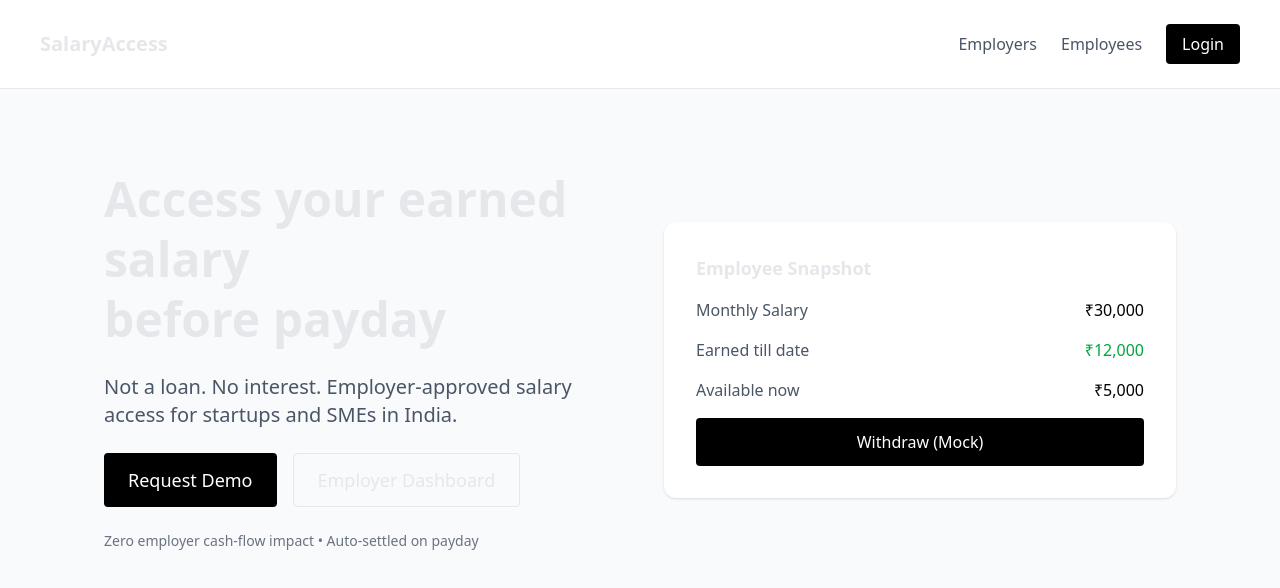
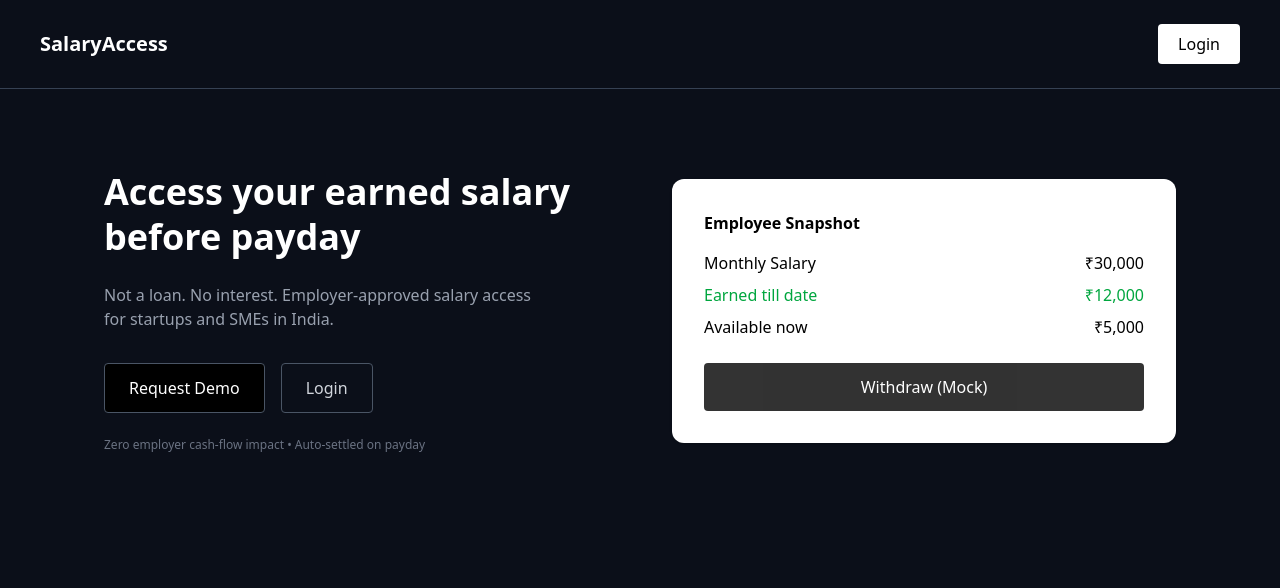
Before and after one commit to Coderrr-beep/Salary-access-MVP, a Next.js app: page / in a window 1280 px wide. Shown: the top 588 px of the page. Built offline with nearby package versions, Linux system fonts and the light colour scheme.

Commit message:
Clean landing page UX and fix navigation

```diff
--- a/app/page.js
+++ b/app/page.js
@@ -1,65 +1,83 @@
-export default function Home() {
+"use client";
+
+export default function HomePage() {
+  const handleDemo = () => {
+    alert(
+      "Demo request received ✅\n\nWe will contact the employer shortly.\n"
+    );
+  };
+
   return (
-    <main className="min-h-screen bg-gray-50">
-      {/* NAVBAR */}
-      <nav className="flex items-center justify-between px-10 py-6 bg-white border-b">
+    <main className="min-h-screen bg-background text-white">
+      {/* Top Nav */}
+      <header className="flex justify-between items-center px-10 py-6 border-b border-gray-700">
         <h1 className="text-xl font-bold">SalaryAccess</h1>
-        <div className="space-x-6">
-          <button className="text-gray-600">Employers</button>
-          <button className="text-gray-600">Employees</button>
-          <button className="bg-black text-white px-4 py-2 rounded">
+
+        <a
+          href="/login"
+          className="bg-white text-black px-5 py-2 rounded font-medium"
+        >
           Login
-          </button>
-        </div>
-      </nav>
+        </a>
+      </header>
 
-      {/* HERO */}
-      <section className="max-w-6xl mx-auto px-10 py-20 grid grid-cols-2 gap-12 items-center">
-        <div className="space-y-6">
-          <h2 className="text-5xl font-bold leading-tight">
-            Access your earned salary <br /> before payday
+      {/* Hero */}
+      <section className="max-w-6xl mx-auto px-10 py-20 grid md:grid-cols-2 gap-16 items-center">
+        <div>
+          <h2 className="text-4xl font-bold leading-tight">
+            Access your earned salary
+            <br /> before payday
           </h2>
 
-          <p className="text-xl text-gray-600">
+          <p className="text-gray-400 mt-6 max-w-md">
             Not a loan. No interest. Employer-approved salary access
             for startups and SMEs in India.
           </p>
 
-          <div className="flex gap-4">
-            <button className="bg-black text-white px-6 py-3 rounded text-lg">
+          <div className="flex gap-4 mt-8">
+            <button
+              onClick={handleDemo}
+              className="bg-black text-white px-6 py-3 rounded border border-gray-600"
+            >
               Request Demo
             </button>
+
             <a
-              href="/employer"
-              className="border px-6 py-3 rounded text-lg"
+              href="/login"
+              className="border border-gray-600 px-6 py-3 rounded text-gray-300"
             >
-              Employer Dashboard
+              Login
             </a>
           </div>
 
-          <p className="text-sm text-gray-500">
+          <p className="text-xs text-gray-500 mt-6">
             Zero employer cash-flow impact • Auto-settled on payday
           </p>
         </div>
 
-        {/* MOCK CARD */}
-        <div className="bg-white p-8 rounded-xl shadow space-y-4">
-          <h3 className="font-semibold text-lg">Employee Snapshot</h3>
+        {/* Mock Employee Card */}
+        <div className="bg-white text-black rounded-xl p-8 shadow">
+          <h3 className="font-semibold mb-4">Employee Snapshot</h3>
 
-          <div className="flex justify-between text-gray-600">
+          <div className="space-y-2">
+            <div className="flex justify-between">
               <span>Monthly Salary</span>
-            <span className="font-medium text-black">₹30,000</span>
+              <span>₹30,000</span>
             </div>
-          <div className="flex justify-between text-gray-600">
+            <div className="flex justify-between text-green-600">
               <span>Earned till date</span>
-            <span className="font-medium text-green-600">₹12,000</span>
+              <span>₹12,000</span>
             </div>
-          <div className="flex justify-between text-gray-600">
+            <div className="flex justify-between">
               <span>Available now</span>
-            <span className="font-medium text-black">₹5,000</span>
+              <span>₹5,000</span>
+            </div>
           </div>
 
-          <button className="w-full bg-black text-white py-3 rounded">
+          <button
+            disabled
+            className="mt-6 w-full bg-black text-white py-3 rounded opacity-80 cursor-not-allowed"
+          >
             Withdraw (Mock)
           </button>
         </div>
```
Lines whose indentation alone changed are shown as unchanged.
